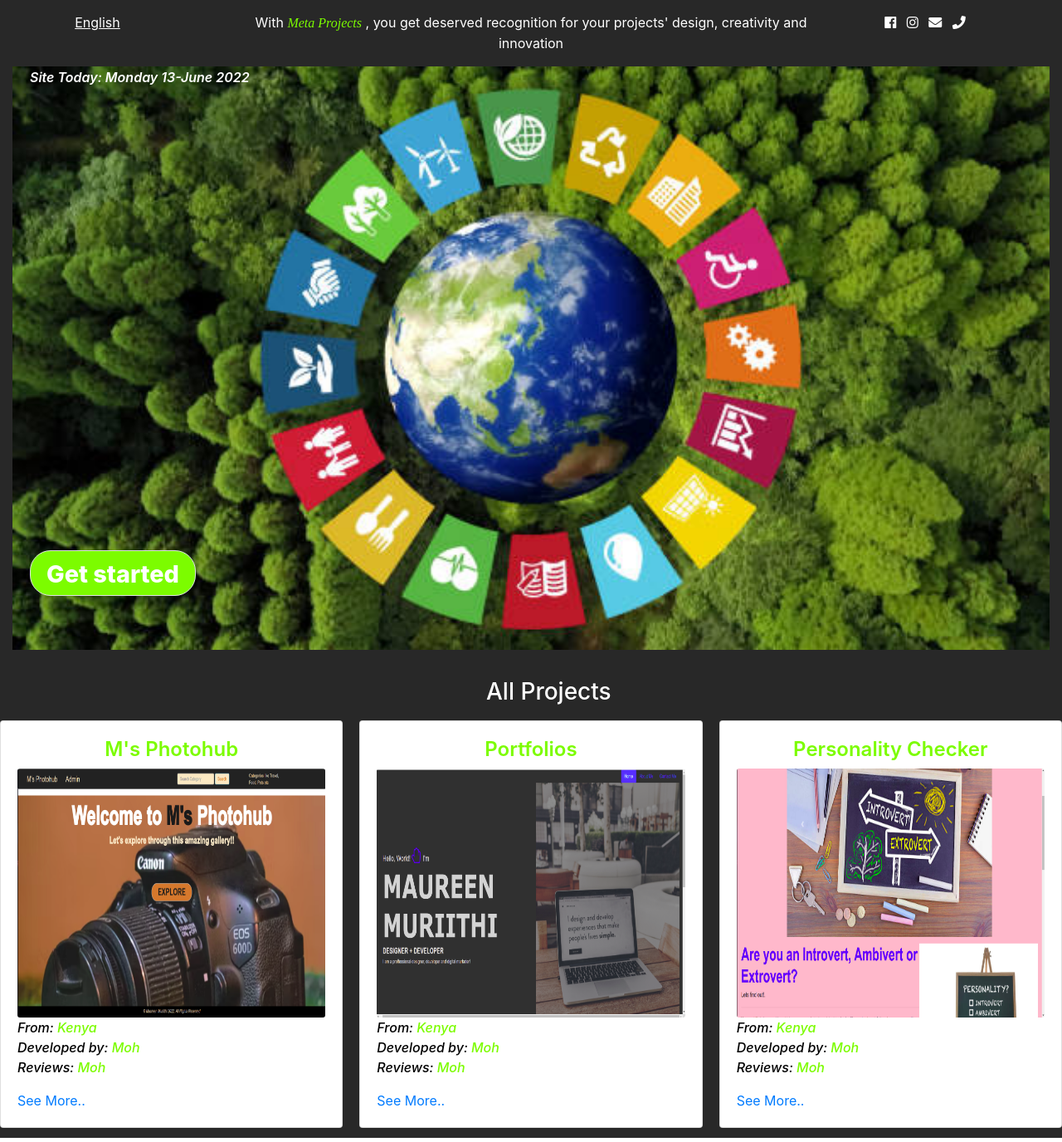
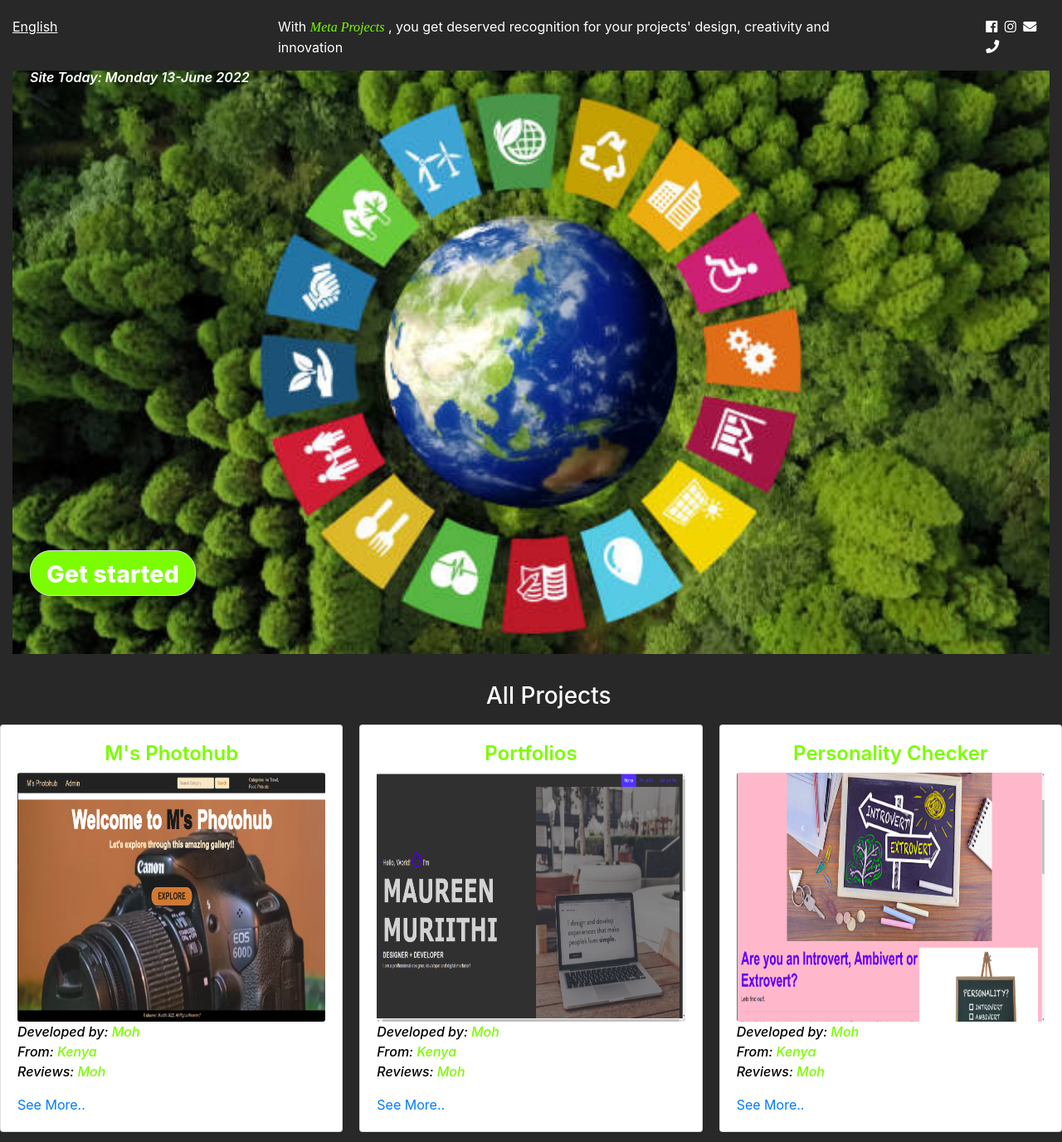
Before and after one commit to maureen-muriithi/Meta-project-reviews, a Django app: page / in a window 1280 px wide. Shown: the part 74-1450 px from the top of the page at 83% size. Run offline with Django 4.2, Linux system fonts and the light colour scheme; data comes from the database, SQL or seed files in the repository; some libraries are stand-ins or nearby versions; some web fonts are replaced.

Commit message:
Enable Update projects footer

```diff
--- a/projects/admin.py
+++ b/projects/admin.py
@@ -1,7 +1,8 @@
 from django.contrib import admin
-from .models import Profile, Project
+from .models import Profile, Project, Review
 
 # Register your models here.
 admin.site.site_header = 'Meta-Projects-Reviews - Administration'
 admin.site.register(Profile)
 admin.site.register(Project)
+admin.site.register(Review)
--- a/projects/templates/projects/index.html
+++ b/projects/templates/projects/index.html
@@ -23,17 +23,18 @@
 
   <body style="background-color: rgba(0, 0, 0, 0.842);">
     {% include 'navbar.html' %}
-    <div class="container" style="width: 100%; padding-top: 15px;">
+    <div class="container-fluid" style="width: 100%; max-height: fit-content; padding-top: 20px; color:white;">
       <div class="row">
         <div class="col-md-1" style=" text-decoration: underline;" >English</div>
-        <div class="col-md-1"></div>
-        <div class="col-md-8">
+        <div class="col-md-2"></div>
+        <div class="col-md-7">
           <p>With <span style="color: lawngreen; font-weight: 500; font-family: 'BioRhyme', serif; font-style: italic;">Meta Projects</span> , you get deserved recognition for your projects' design, creativity and innovation</p>
         </div>
-        <div class="col-md-2 objects-align-center-horizontal" style="color: white;">
-          <i class="fab fa-facebook mr-2" aria-hidden="true"></i>
-          <i class="fab fa-instagram mr-2" aria-hidden="true" ></i>
-          <i class="fa fa-envelope mr-2" aria-hidden="true" ></i>
+        <div class="col-md-1"></div>
+        <div class="col-md-1 objects-align-center-horizontal" style="color: white;">
+          <i class="fab fa-facebook mr-1" aria-hidden="true"></i>
+          <i class="fab fa-instagram mr-1" aria-hidden="true" ></i>
+          <i class="fa fa-envelope mr-1" aria-hidden="true" ></i>
           <i class="fa fa-phone" aria-hidden="true" ></i>
         </div>
       </div>
@@ -62,9 +63,9 @@
                 <h4 class="text-center" ><span style="color: lawngreen; text-align: left; font-size: x-large; font-weight: 600; ">{{project.title}}</span><br></h4>
                   <img style="height: 150px; height: 300px;" src="{{project.image.url}}" alt="{{project.title}}" class="card-img">
                   <p id="overlay"class="text" style="justify-content: start; color: black; font-weight: 500; font-style: italic;">
-                      From: <span style="color: lawngreen; font-weight: 500;">{{project.country}}</span> <br>
-                      Developed by: <span style="color: lawngreen; font-weight: 500;">{{project.user.username}}</span><br>
-                      Reviews: <span style="color: lawngreen; font-weight: 500;">{{project.user.username}}</span>
+                    Developed by: <span style="color: lawngreen; font-weight: 500;">{{project.user.username}}</span><br>
+                    From: <span style="color: lawngreen; font-weight: 500;">{{project.country}}</span> <br>
+                    Reviews: <span style="color: lawngreen; font-weight: 500;">{{project.user.username}}</span>
 
                   </p>
                       <a class="D-block mx-auto" style="justify-content: end;" href="{%url 'single_project' project.id %}">See More..</a>
--- a/projects/templates/projects/profile.html
+++ b/projects/templates/projects/profile.html
@@ -79,8 +79,8 @@
               <h4 class="text-center" ><span style="color: lawngreen; text-align: left; font-size: x-large; font-weight: 600; ">{{project.title}}</span><br></h4>
                 <img style="height: 150px; height: 300px;" src="{{project.image.url}}" alt="{{project.title}}" class="card-img">
                 <p id="overlay"class="text" style="justify-content: start; color: black; font-weight: 500; font-style: italic;">
+                    Developed by: <span style="color: lawngreen; font-weight: 500;">{{project.user.username}}</span><br>
                     From: <span style="color: lawngreen; font-weight: 500;">{{project.country}}</span> <br>
-                    Developed by: <span style="color: lawngreen; font-weight: 500;">{{project.user.username}}</span><br>
                     Reviews: <span style="color: lawngreen; font-weight: 500;">{{project.user.username}}</span>
 
                 </p>
--- a/projects/templates/projects/projects.html
+++ b/projects/templates/projects/projects.html
@@ -33,8 +33,8 @@
                 <h4 class="text-center" ><span style="color: lawngreen; text-align: left; font-size: x-large; font-weight: 600; ">{{project.title}}</span><br></h4>
                 <img style="height: 150px; height: 300px;" src="{{project.image.url}}" alt="{{project.title}}" class="card-img"> <br>
                 <p id="overlay"class="text" style="justify-content: start; color: lawngreen;">
+                    Developed by: <span style="color: black">{{project.user.username}}</span>
                     From: <span style="color: black">{{project.country}}</span> <br>
-                    Developed by: <span style="color: black">{{project.user.username}}</span>
                     Reviews: <span style="color: black">{{project.user.username}}</span>
 
                 </p>
```
Also changed, not shown: projects/models.py (line endings or trailing spaces).
